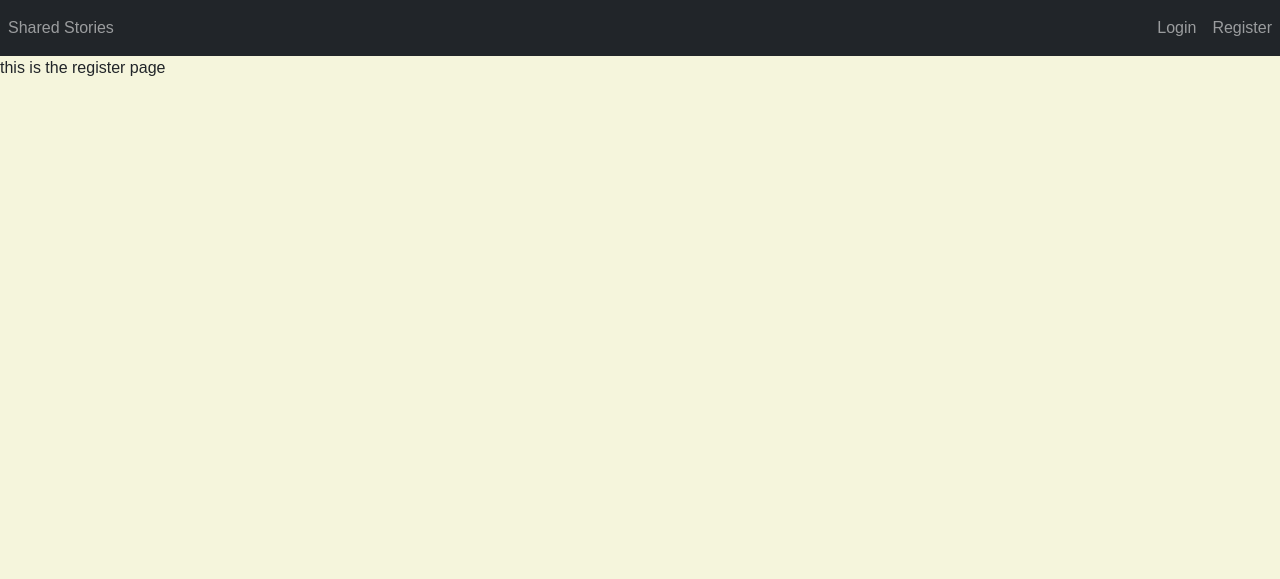
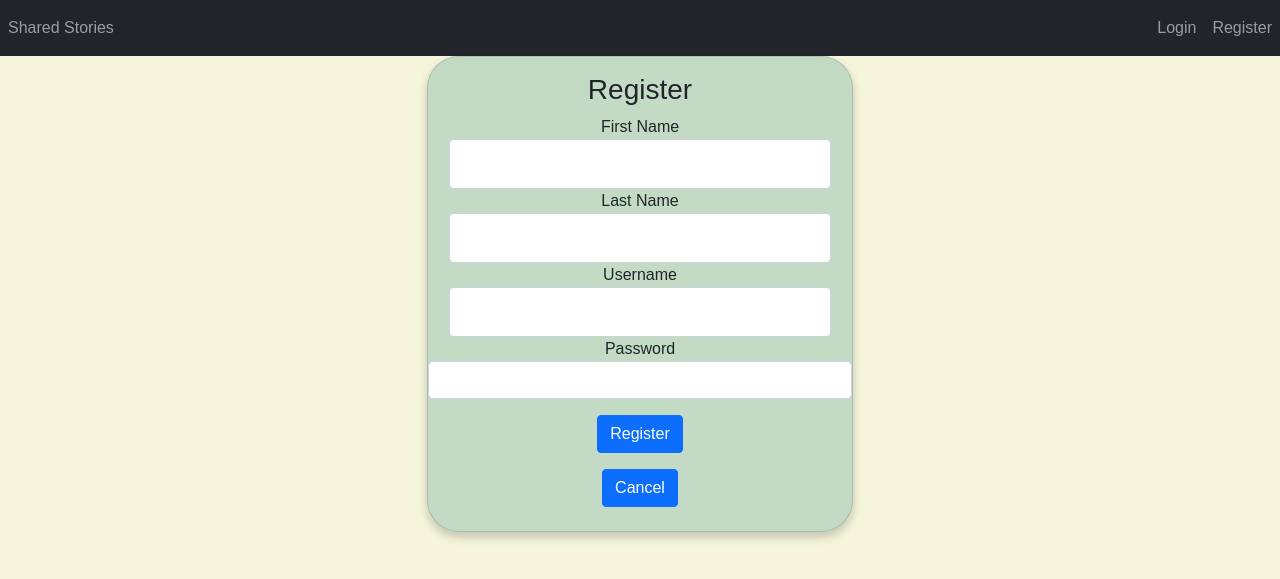
Before and after one commit to software-students-fall2022/final-project-team9final, a Flask app: page /register in a window 1280 px wide. Shown: the top 579 px of the page. Run offline with Flask 2, Linux system fonts and the light colour scheme; parts of the project's set-up code (start-up, migrations or seed data) failed here and were passed over.

Commit message:
created working forms for login and register

```diff
--- a/app.py
+++ b/app.py
@@ -106,7 +106,6 @@ def login():
     Processes login and redirects accordingly if request was made
     Otherwise display login form
     """
-
     # if the current user is already signed in, there is no need to sign up, so redirect them
     if flask_login.current_user.is_authenticated:
         flash('You are already logged in, silly!') # flash can be used to pass a special message to the template we are about to render
@@ -163,8 +162,10 @@ def register():
 @app.route('/stories')
 def stories():
     u = None
+    # print(flask_login.current_user, file=sys.stderr)
     if hasattr(flask_login.current_user, "data"):
         u = flask_login.current_user.data['firstName']
+    print(u, file=sys.stderr)
     return render_template("stories.html", username = u)
 
 @app.route('/book')
--- a/static/css/styles.css
+++ b/static/css/styles.css
@@ -196,9 +196,11 @@ body{
     margin-left: 200px;
 }
 
-label{
+
+.with-top-margin{
     margin-top: 300px;
 }
+
 input[type=text] {
     width: 90%;
     padding: 12px 20px;
--- a/templates/create_book.html
+++ b/templates/create_book.html
@@ -9,7 +9,7 @@
         </form>
       {% endif %}
         <form action="/create-book" method="get">
-            <label for="fname">Enter A Prompt: </label>
+            <label class="with-top-margin" for="fname">Enter A Prompt: </label>
             <input type="text" id="prompt" name="prompt"><br><br>
             <input type="submit" value="Submit">
           </form>
--- a/templates/register.html
+++ b/templates/register.html
@@ -1,4 +1,37 @@
 {% extends 'base.html' %}
 {% block container %}
-this is the register page
+<div class="h-75 d-flex align-items-center justify-content-center">
+    <div class="card card-container col-md-4 mx-auto" style="border-radius: 2em; text-align: center; box-shadow: 0 5px 10px rgba(0,0,0,.2); background-color: #c3dbc5">
+        <center>
+            <h3 class="banner mt-3">
+                Register
+            </h3>
+            <form action="/register" method="POST">
+                {% with messages = get_flashed_messages() %}
+                    {% if messages %}
+                        <ul class=flashes>
+                        {% for message in messages %}
+                            <center><div class="message">{{ message }}</div></center>
+                        {% endfor %}
+                        </ul>
+                    {% endif %}
+                {% endwith %}
+                <label for="username">First Name</label><br>
+                <input class="form-control col-xs-12 col-xs-offset-0 col-sm-6 col-sm-offset-3" type="text" name="firstName" required>
+                <label for="username">Last Name</label><br>
+                <input class="form-control col-xs-12 col-xs-offset-0 col-sm-6 col-sm-offset-3" type="text" name="lastName" required>
+                <label for="username">Username</label><br>
+                <input class="form-control col-xs-12 col-xs-offset-0 col-sm-6 col-sm-offset-3" type="text" name="username" required>
+                <label for="password">Password</label><br>
+                <input class="form-control col-xs-12 col-xs-offset-0 col-sm-6 col-sm-offset-3" type="password" name="password" required>
+                <input class="btn btn-primary mt-3" type="submit" value="Register">
+            </form>
+            <form class="authentication-container" action="/" method="GET">
+                <center>
+                    <input class="btn btn-primary mt-3 mb-4" type="submit" value="Cancel">
+                </center>
+            </form>
+        </center>
+    </div>
+</div>
 {% endblock %}
```
Also changed, not shown: templates/login.html (+36 -1 lines).
